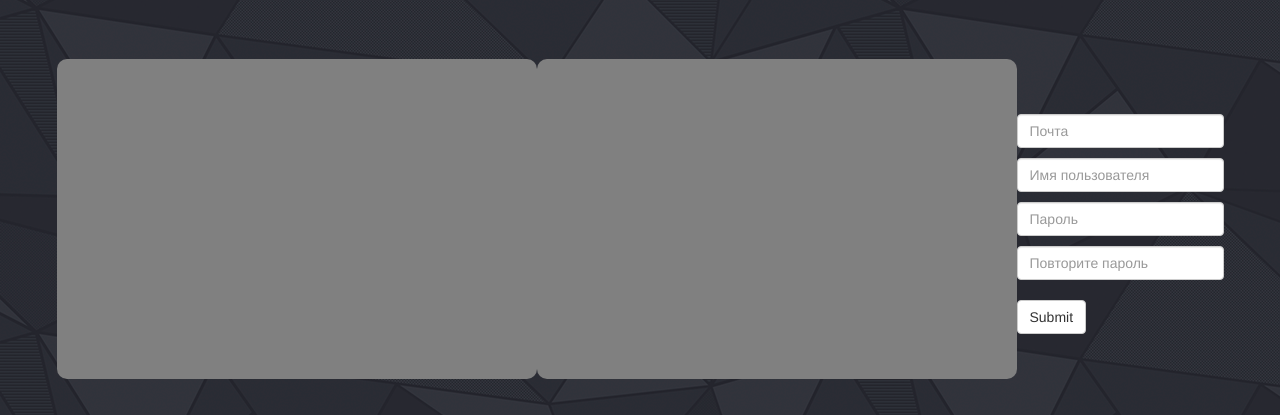
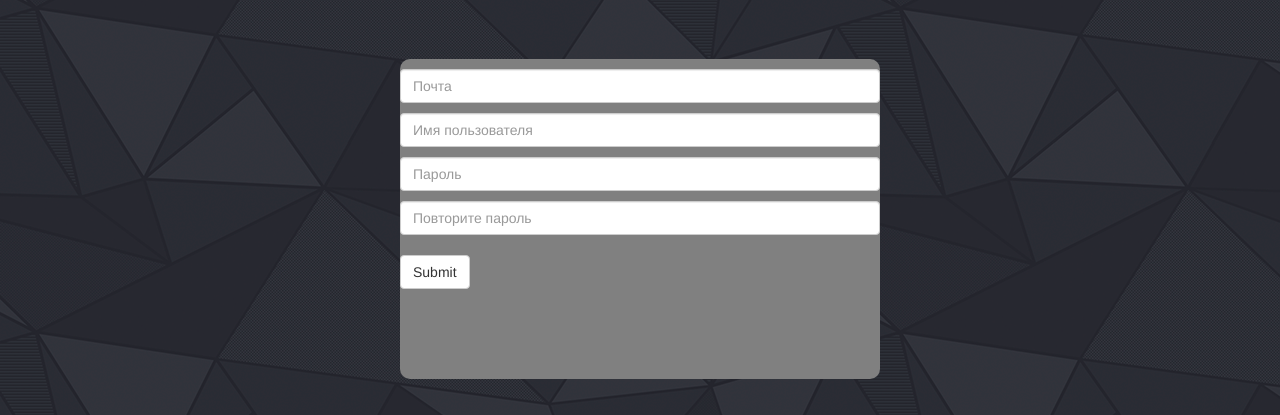
Before and after one commit to frontend-park-mail-ru/2017_2_caesar, a website built with webpack: page public/index.html in a window 1280 px wide. Shown: the part 181-596 px from the top of the page. Built offline with nearby package versions, Linux system fonts and the light colour scheme.

```diff
--- a/public/components/registrationForm/index.js
+++ b/public/components/registrationForm/index.js
@@ -9,28 +9,28 @@
       type: 'email',
       name: 'email',
       placeholder: 'Почта',
-      required: 'required',
+      // required: 'required',
     }, ['app-form-input', 'form-control']);
 
     this.username = new Block('input', {
       type: 'text',
       name: 'username',
       placeholder: 'Имя пользователя',
-      required: 'required',
+      // required: 'required',
     }, ['app-form-input', 'form-control']);
 
     this.password = new Block('input', {
       type: 'password',
       name: 'password',
       placeholder: 'Пароль',
-      required: 'required',
+      // required: 'required',
     }, ['app-form-input', 'form-control']);
 
     this.passwordRepeat = new Block('input', {
       type: 'password',
       name: 'passwordRepeat',
       placeholder: 'Повторите пароль',
-      required: 'required',
+      // required: 'required',
     }, ['app-form-input', 'form-control']);
 
     this.submit = new Block('input', {
--- a/public/index.html
+++ b/public/index.html
@@ -10,7 +10,7 @@
 </head>
 
 <body>
-<div class="block login-block"></div>
+<!--<div class="block login-block"></div>-->
 <div class="block registration-block"></div>
 <script src="dist/bundle.js"></script>
 </body>
--- a/public/main.js
+++ b/public/main.js
@@ -10,4 +10,4 @@
   console.log(res);
 }));
 
-document.body.appendChild(registration.get());
+document.querySelector('.registration-block').appendChild(registration.get());
```
